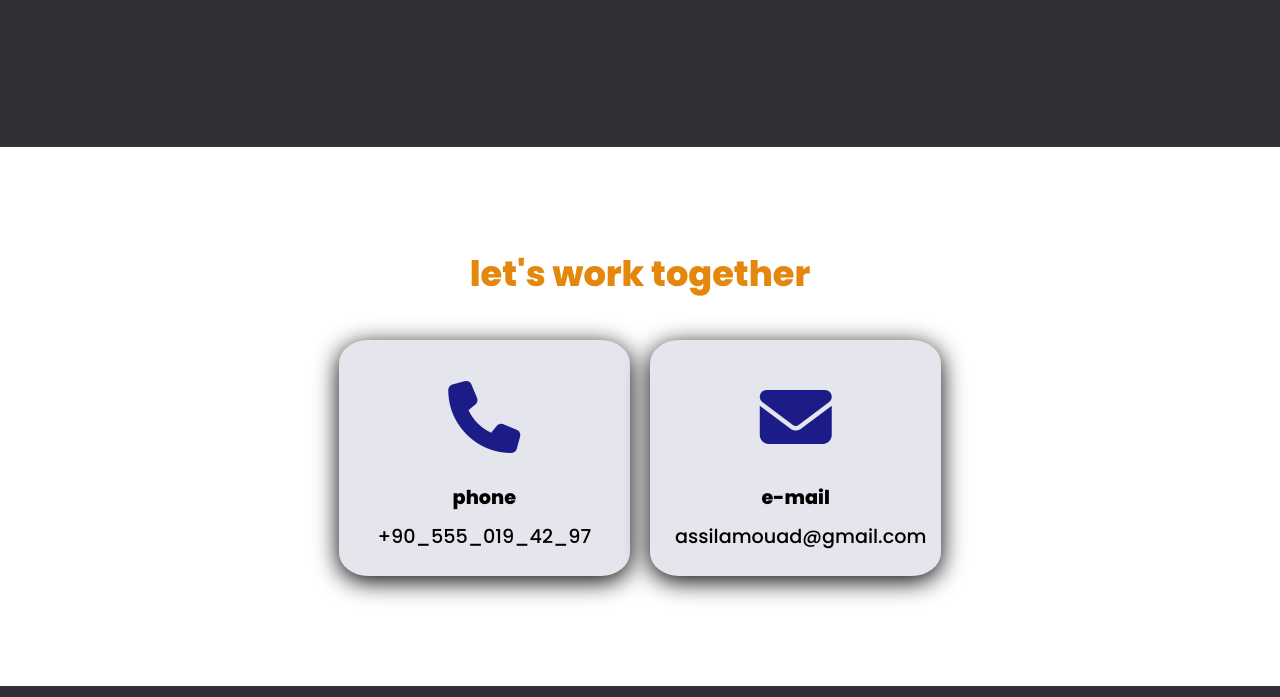
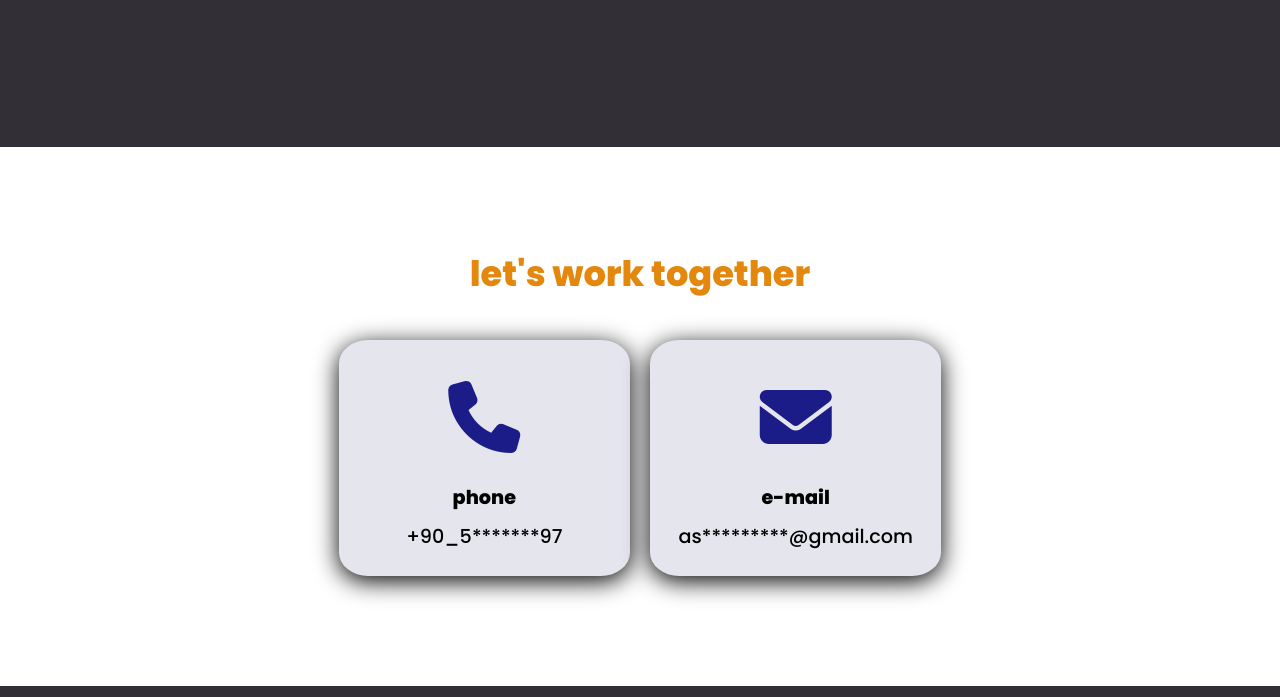
Before and after one commit to MOUADASSILA/personal-website, a plain HTML site: page index.html in a window 1280 px wide. Shown: the part 2962-3659 px from the top of the page. Drawn offline with Linux system fonts and the light colour scheme; files whose address does not match are found by name.

Commit message:
Update index.html

```diff
--- a/index.html
+++ b/index.html
@@ -137,7 +137,7 @@
                 </div>
                 <div class="info">
                     <h3>phone</h3>
-                    <p>+90_555_019_42_97</p>
+                    <p>+90_5*******97</p>
                 </div>
 
             </div>
@@ -148,7 +148,7 @@
                     </div>
                     <div class="info">
                         <h3>e-mail</h3>
-                        <p>assilamouad@gmail.com</p>
+                        <p>as*********@gmail.com</p>
                     </div>
 
                 </div>
```
